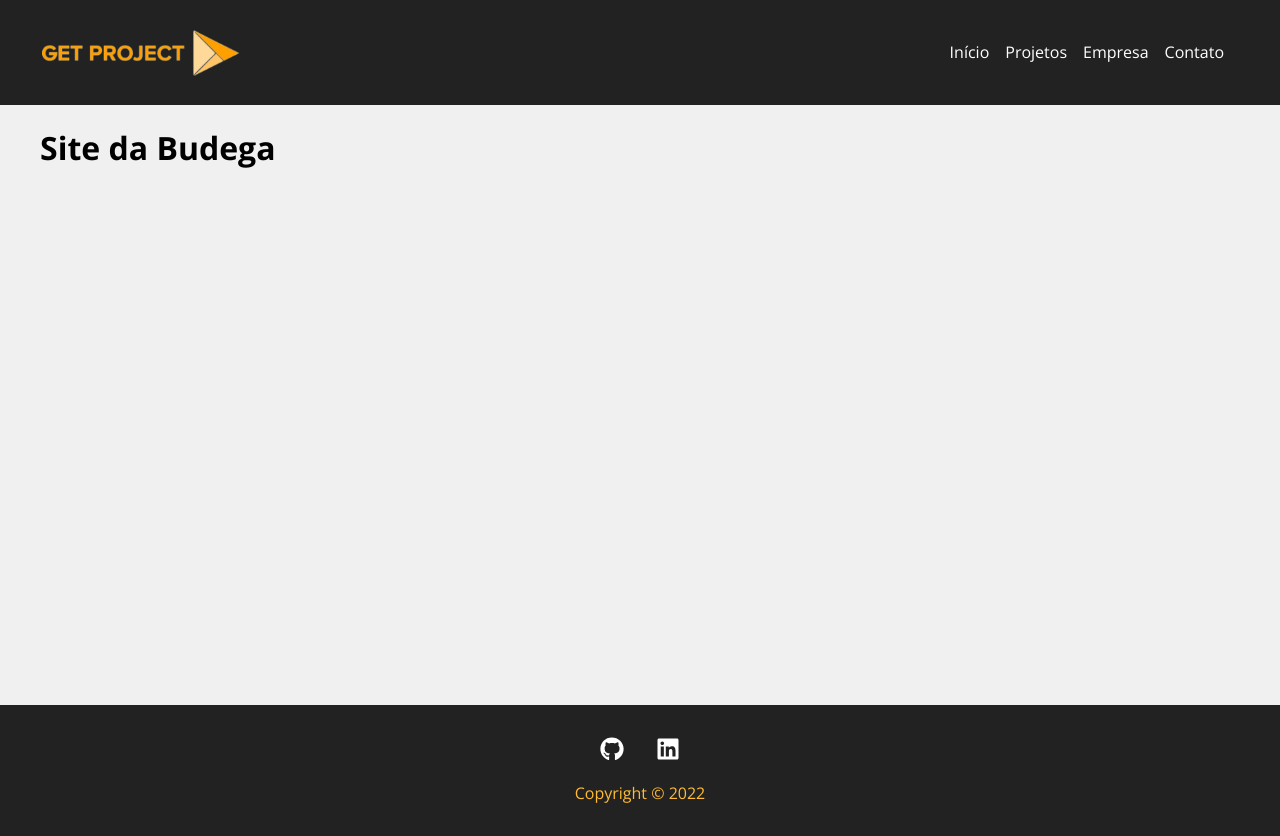
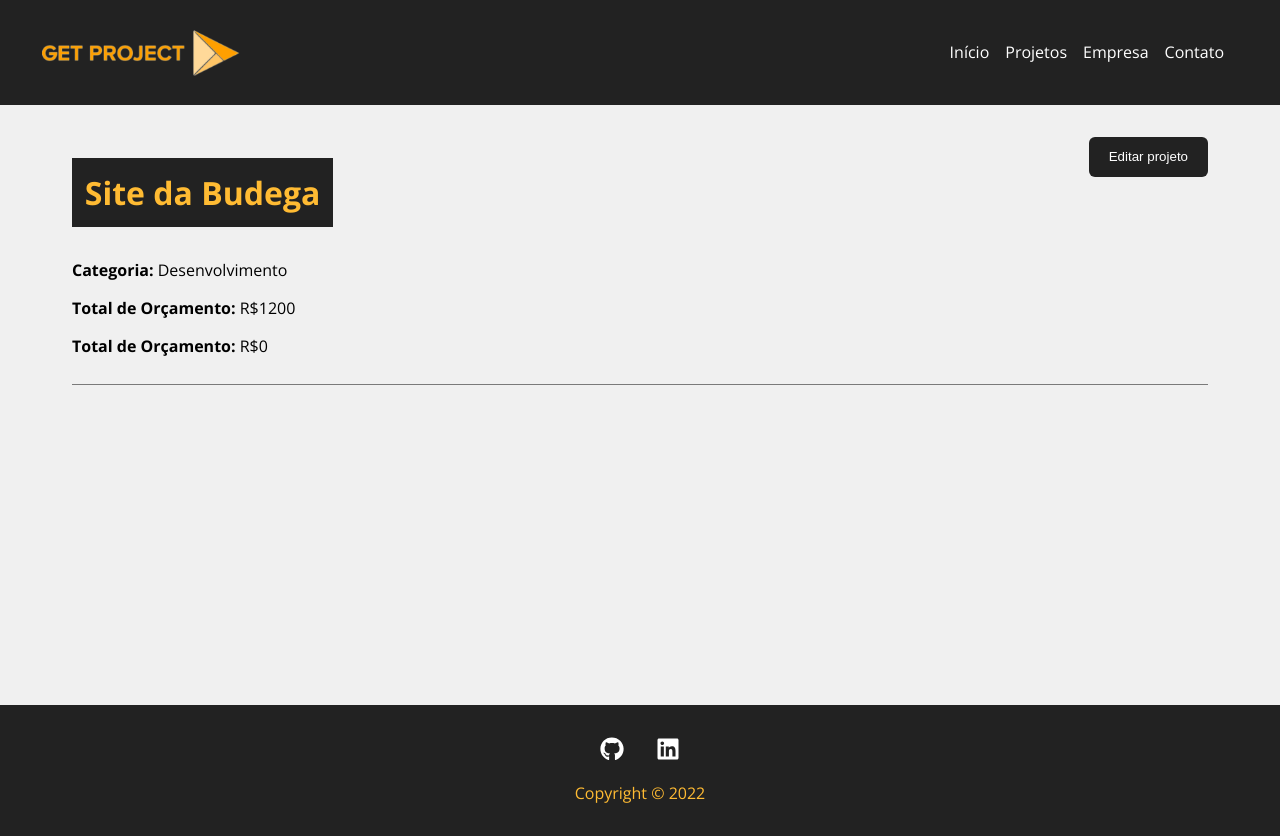
Before and after one commit to paulpessoa/get-project, a React (Create React App) app: page /project/1 in a window 1280 px wide. Built offline with nearby package versions, Linux system fonts and the light colour scheme; data requests are answered from the project's data file.

Commit message:
edit project page styles

```diff
--- a/db.json
+++ b/db.json
@@ -97,14 +97,14 @@
       },
       "cost": 0,
       "services": [],
-      "id":9
+      "id": 9
     },
     {
-      "name": "Outra coisa",
-      "budget": "1700",
+      "name": "sadasdasd",
+      "budget": "3242343",
       "category": {
-        "id": "6",
-        "name": "Planejamento"
+        "id": "300",
+        "name": "UX/UI Design"
       },
       "cost": 0,
       "services": [],
--- a/src/components/pages/Project.js
+++ b/src/components/pages/Project.js
@@ -1,14 +1,17 @@
 import styles from './Project.module.css'
 import {useParams} from 'react-router-dom'
 import {useState, useEffect} from 'react'
-import { method } from 'lodash'
+import Loading from '../layout/Loading'
+import Container from '../layout/Container'
 
 function Project () {
     const { id } = useParams()
-
     const [project, setProject] = useState([])
+    const [showProjectForm, setShowProjectForm] = useState(false)
 
     useEffect(() => {
+        setTimeout(() => {
+
         fetch(`http://localhost:5000/projects/${id}`, {
         method: 'GET',
         headers: {
@@ -20,9 +23,51 @@ function Project () {
         setProject(data)
     })
     .catch((err) => console.log)
-}, [id])
+        }, 1000)
+    }, [id])
 
-    return   <h1>{project.name}</h1>
+    function toggleProjectForm() {
+        setShowProjectForm(!showProjectForm)
+    }
+
+    return   (
+    <>
+    {project.name ?
+
+    <div className={styles.project_details}>
+        <Container customClass="column">
+            <div className={styles.details_container}>
+                <h1>{project.name}</h1>
+                <button className={styles.btn} onClick={toggleProjectForm}>
+                    {!showProjectForm ? `Editar projeto`: 'Salvar alterações'}
+                </button>
+                {!showProjectForm ? (
+                    <div className={styles.project_info}>
+                        <p>
+                            <span>Categoria:</span> {project.category.name}
+                        </p>
+                        <p>
+                            <span>Total de Orçamento:</span> R${project.budget}
+                        </p>
+                        <p>
+                            <span>Total de Orçamento:</span> R${project.cost}
+                        </p>
+                    </div>
+                ) : (
+                    <div className={styles.project_info}>
+                        <p>detalhes do projeto</p>
+                    </div>
+                )}
+                <form>
+
+                </form>
+            </div>
+        </Container>
+    </div>
+
+    : (<Loading />)}
+    </>
+    )
 }
 
 export default Project
--- a/src/components/pages/Project.module.css
+++ b/src/components/pages/Project.module.css
@@ -0,0 +1,51 @@
+.project_details {
+    padding: 2em;
+    width: 100%;
+}
+
+.project_details h1,
+.project_details h2,
+.project_details p {
+    margin-bottom: 0.5em;
+}
+
+.project_details h1 {
+    background-color: #222;
+    color: #ffbb33;
+    padding: 0.4em;
+}
+
+.project_details span {
+    font-weight: bold;
+}
+
+.details_container,
+.service_form_container {
+    border-bottom: 1px solid #7a7a7a;
+    margin-bottom: 1.2em;
+    padding-bottom: 1.2em;
+    display: flex;
+    justify-content: space-between;
+    flex-wrap: wrap;
+}
+
+.btn {
+    background-color: #222;
+    color: #fff;
+    padding: 0.8em 1.5em;
+    text-decoration: none;
+    transition: 0.3s;
+    border-radius: 6px;
+    /*font-size: 16px;*/
+    cursor: pointer;
+    border: none;
+    max-height: 40px;
+}
+
+.btn:hover {
+    color: #ffbb33;
+}
+
+.project_info {
+    width: 100%;
+}
--- a/src/components/project/ProjectCard.module.css
+++ b/src/components/project/ProjectCard.module.css
@@ -8,11 +8,15 @@
 }
 .project_card {
     padding: 1em;
-    border: 1px solid #7a7a7a;
     border-radius: 6px;
     min-width: 300px;
     margin-bottom: 30px;
-
+    transition: ease-in 0.2s;
+    background-color: #fff;
+}
+.project_card:hover {
+    transition: ease-out 0.3s;
+    box-shadow: 0px 0px 20px 1px #7a7a7a;
 }
 
 .project_card h4 {
```
